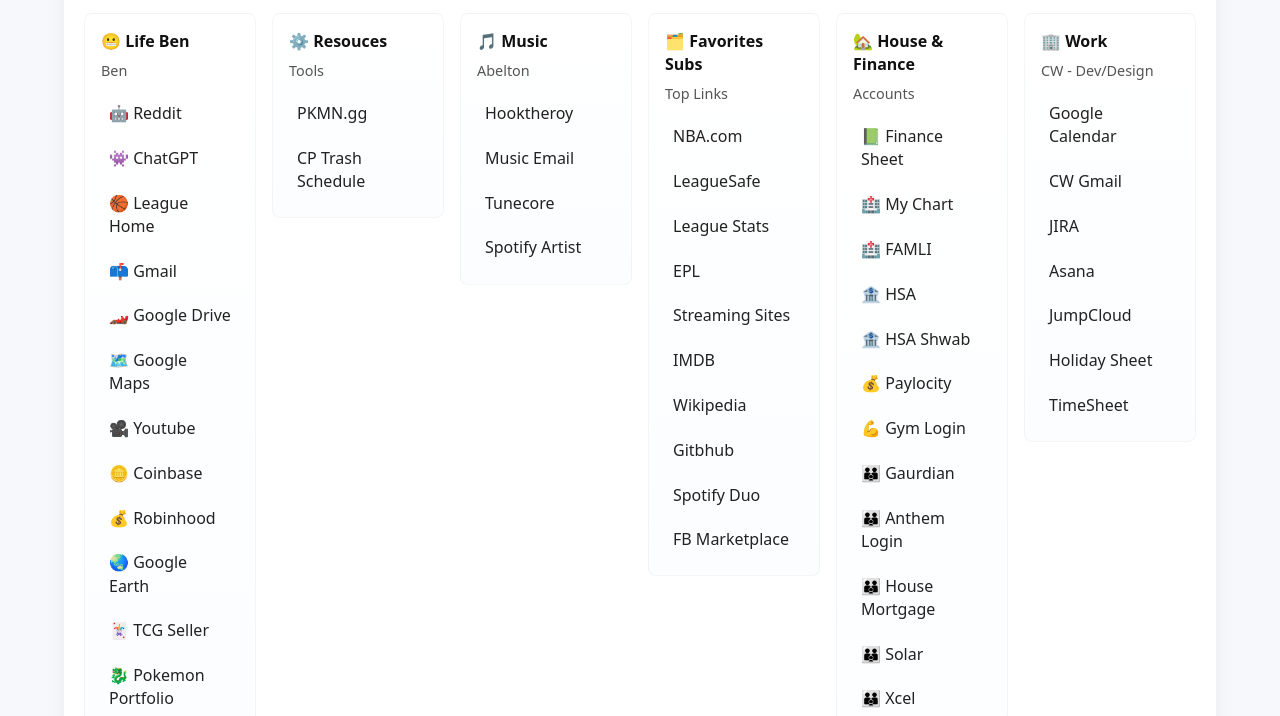
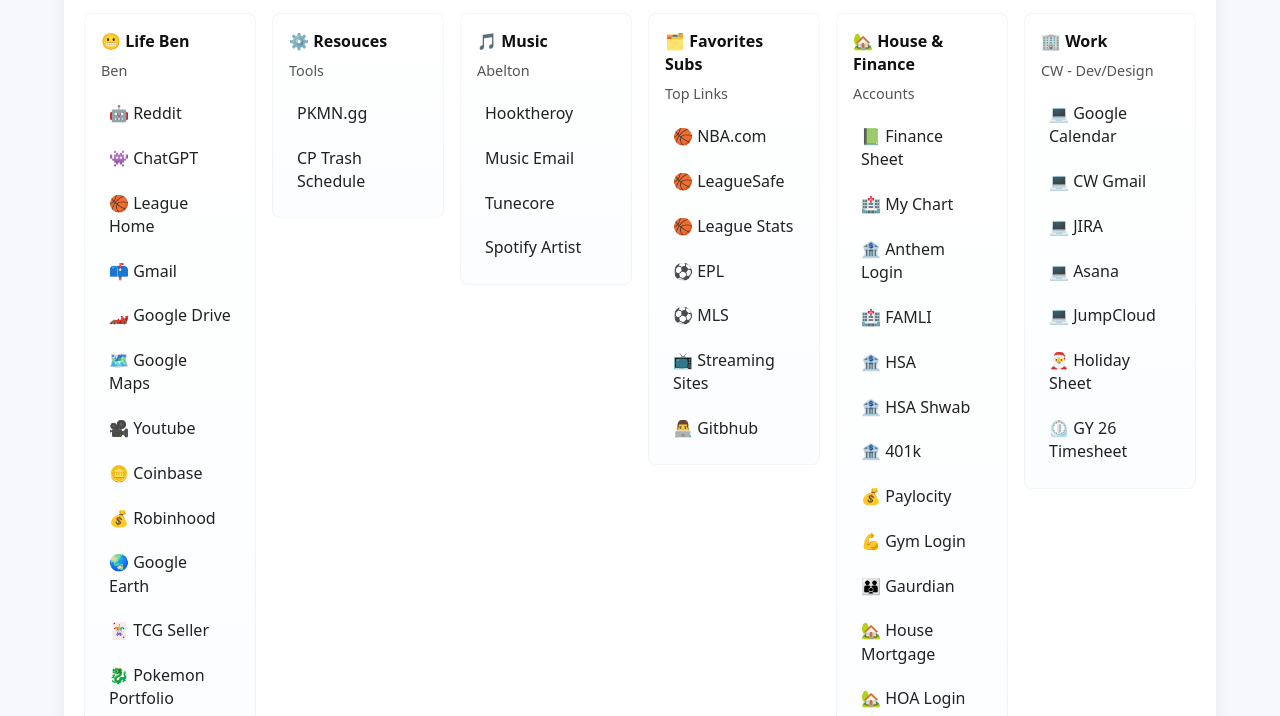
Before and after one commit to bencasalino/ben, a plain HTML site: page index.html in a window 1280 px wide. Shown: the part 84-800 px from the top of the page. Drawn offline with Linux system fonts and the light colour scheme.

Commit message:
adding more

```diff
--- a/index.html
+++ b/index.html
@@ -77,18 +77,15 @@
         <h2 id="col4-title">🗂️ Favorites Subs</h2>
         <p class="lead">Top Links</p>
         <ul class="link-list">
-          <li><a target="_blank" href="https://www.nba.com/schedule">NBA.com</a></li>
-          <li><a target="_blank" href="https://www.leaguesafe.com/league/4366826">LeagueSafe</a></li>
+          <li><a target="_blank" href="https://www.nba.com/schedule">🏀 NBA.com</a></li>
+          <li><a target="_blank" href="https://www.leaguesafe.com/league/4366826">🏀 LeagueSafe</a></li>
           <li><a target="_blank"
-            href="https://docs.google.com/spreadsheets/d/1bkoVXLsDL4TLx9ATViQ7GzS_32VxTzDvEH44h-i9GMk/edit?gid=0#gid=0">League
+            href="https://docs.google.com/spreadsheets/d/1bkoVXLsDL4TLx9ATViQ7GzS_32VxTzDvEH44h-i9GMk/edit?gid=0#gid=0">🏀 League
             Stats</a></li>
-            <li><a target="_blank" href="https://www.premierleague.com/">EPL</a></li>
-            <li><a target="_blank" href="#c4-l6">Streaming Sites</a></li>
-            <li><a target="_blank" href="#c4-l8">IMDB</a></li>
-            <li><a target="_blank" href="#c4-l9">Wikipedia</a></li>
-            <li><a target="_blank" href="#c4-l10">Gitbhub</a></li>
-            <li><a target="_blank" href="#c4-l1">Spotify Duo</a></li>
-          <li><a target="_blank" href="#c4-l10">FB Marketplace</a></li>
+            <li><a target="_blank" href="https://www.premierleague.com/">⚽ EPL</a></li>
+            <li><a target="_blank" href="https://www.mlssoccer.com/">⚽ MLS</a></li>
+            <li><a target="_blank" href="#c4-l6">📺 Streaming Sites</a></li>
+            <li><a target="_blank" href="#c4-l10">👨‍💻 Gitbhub</a></li>
         </ul>
       </article>
 
@@ -99,24 +96,22 @@
         <ul class="link-list">
           <li><a target="_blank" href="https://docs.google.com/spreadsheets/d/1tHtOBEeOe4ekJCe0G7EkKjaqj0RMTypb-vAiwALfrqs/edit?gid=0#gid=0">📗 Finance Sheet</a></li>
           <li><a target="_blank" href="https://mychart.denverhealth.org/mychart/Authentication/Login?">🏥 My Chart </a></li>
+          <li><a target="_blank" href="https://membersecure.anthem.com/member/dashboard">🏦 Anthem Login</a></li>
           <li><a target="_blank" href="https://famli.colorado.gov/">🏥 FAMLI</a></li>
           <li><a target="_blank" href="https://account.hsabank.com/#/auth/login">🏦 HSA</a></li>
           <li><a target="_blank" href="#c4-l1">🏦 HSA Shwab</a></li>
+          <li><a target="_blank" href="#c4-l1">🏦 401k</a></li>
           <li><a target="_blank" href="https://access.paylocity.com/">💰 Paylocity</a></li>
           <li><a target="_blank" href="#c4-l1">💪 Gym Login</a></li>
           <li><a target="_blank"
               href="https://login.guardianlife.com/app/guardianlife_guardiananytimeprod_1/exk7g3v8a0D8kEuzr4h7/sso/saml?SAMLRequest=fVLRctowEPwVj95t2YJgWQPM0NBOmboJDbQPfWGEfICKLbk6KST9%2BjqmSWhnmieNVrd7u6cbo2zqVsyCP5g7%2BBkAffTQ1AZF%2FzAhwRlhJWoURjaAwiuxmn0uBUtS0TrrrbI1uaC8zZCI4Ly2hkSL%2BYRsqqrIVcGGPMsZFFf5iA%2B2BcCIp1KprcpGKeScb9lQkugbOOyYE9IJdXTEAAuDXhrfQSm7irM0ZnzNMjEciDT%2FTqJ5l0Yb6XvWwfsWBaW13WuT7IN0lZam1jtIlG2obFt6CW6eL9I8et1Al7XaZBQejvl%2BcM9lOufH9%2BGXGx5yimjpU3YSzZ7zXVuDoQG3AnevFXy9K18dnE6n5B%2F13kJR%2FsgyfvxU0sZWoYakPbS9LsXzyWKpsEe%2FlDljN2lVkWj55xPeaVNps397%2FttzEYqP6%2FUyXt6u1mQ6fpIW%2FTzd9EV4TC%2Fh8XlNbjrBxXxpa60eow%2FWNdL%2Fv1%2BWZD2iq3jXl4pgsAWldxo637O6tqdrB9LDhHgXgNDpuenf6zj9DQ%3D%3D&RelayState=https%3A%2F%2Fwww.guardiananytime.com%2Fapp3%2Fwps%2Fmyportal%2Fga%2Fmember%2FMemberHome%2F%21ut%2Fp%2Fz1%2F04_Sj9CPykssy0xPLMnMz0vMAfIjo8ziTQJ9TDyc3Q183V0MzA0CQwIDXEyD_I0NDAz0wwkpiAJKG-AAjiD9UWAlvoEuFoaGFkY-7sZBLgaOll7uriEmhgahruboCgyCLRyBCsxcgkxcLA3AVhCypCA3wiDT01ERADjI__s%21%2Fdz%2Fd5%2FL2dBISEvZ0FBIS9nQSEh%2F">🧑‍🧑‍🧒
               Gaurdian</a></li>
-          <li><a target="_blank" href="https://membersecure.anthem.com/member/dashboard">🧑‍🧑‍🧒 Anthem Login</a></li>
-          <li><a target="_blank" href="#c4-l1">🧑‍🧑‍🧒 House Mortgage</a></li>
-          <li><a target="_blank" href="#c4-l1">🧑‍🧑‍🧒 Solar</a></li>
-          <li><a target="_blank" href="https://my.xcelenergy.com/MyAccount/s/profile/manage-billing-account">🧑‍🧑‍🧒
+          <li><a target="_blank" href="#c4-l1">🏡 House Mortgage</a></li>
+          <li><a target="_blank" href="https://gcs3.eunify.net/LoginMod.asp?command=3">🏡 HOA Login</a></li>
+          <li><a target="_blank" href="#c4-l1">☀️ Solar Login</a></li>
+          <li><a target="_blank" href="https://my.xcelenergy.com/MyAccount/s/profile/manage-billing-account">💡
               Xcel</a></li>
-          <li><a target="_blank" href="https://www.chase.com/">🧑‍🧑‍🧒 Chase</a></li>
-          <li><a target="_blank" href="#c4-l1">🧑‍🧑‍🧒 Paypal</a></li>
-          <li><a target="_blank" href="#c4-l1">🧑‍🧑‍🧒 401k</a></li>
-          <li><a target="_blank" href="https://gcs3.eunify.net/LoginMod.asp?command=3">🧑‍🧑‍🧒 HOA Garden</a></li>
-          <!-- <li><a target="_blank" href="#c4-l1">🧑‍🧑‍🧒 NextDoor CP</a></li> -->
+          <li><a target="_blank" href="https://www.chase.com/">🏦 Chase</a></li>
           <li><a target="_blank"
               href="https://verified.capitalone.com/auth/signin?Product=ENTERPRISE&goto_url=https:%2F%2Fmyaccounts.capitalone.com%2F%23%2FProfile#/Profile">🧑‍🧑‍🧒
               Capital One </a></li>
@@ -130,16 +125,16 @@
         <h2 id="col4-title">🏢 Work</h2>
         <p class="lead">CW - Dev/Design</p>
         <ul class="link-list">
-          <li><a target="_blank" href="https://calendar.google.com/calendar/u/0/r">Google Calendar</a></li>
-          <li><a target="_blank" href="https://mail.google.com/mail/u/0/#inbox">CW Gmail</a></li>
-          <li><a target="_blank" href="https://westaf.atlassian.net/jira/for-you">JIRA</a></li>
-          <li><a target="_blank" href="https://app.asana.com/1/33487675719170/home">Asana</a></li>
-          <li><a href="https://console.jumpcloud.com/#/home">JumpCloud</a></li>
+          <li><a target="_blank" href="https://calendar.google.com/calendar/u/0/r">💻 Google Calendar</a></li>
+          <li><a target="_blank" href="https://mail.google.com/mail/u/0/#inbox">💻 CW Gmail</a></li>
+          <li><a target="_blank" href="https://westaf.atlassian.net/jira/for-you">💻 JIRA</a></li>
+          <li><a target="_blank" href="https://app.asana.com/1/33487675719170/home">💻 Asana</a></li>
+          <li><a href="https://console.jumpcloud.com/#/home">💻 JumpCloud</a></li>
           <li><a target="_blank"
-              href="https://docs.google.com/spreadsheets/d/1gAIaPXq4hdjeF2L0uU00iZktIt3zvzn9hhZ4Ss2G0_M/edit?gid=161333219#gid=161333219">Holiday
+              href="https://docs.google.com/spreadsheets/d/1gAIaPXq4hdjeF2L0uU00iZktIt3zvzn9hhZ4Ss2G0_M/edit?gid=161333219#gid=161333219">🎅 Holiday
               Sheet</a></li>
           <li><a target="_blank"
-              href="https://docs.google.com/spreadsheets/d/1GsQzU1e7wZf_t3bOEDiJXxQaFYMUuDcCHp-LCgqBewQ/edit?gid=1121594823#gid=1121594823">TimeSheet</a>
+              href="https://docs.google.com/spreadsheets/d/1GsQzU1e7wZf_t3bOEDiJXxQaFYMUuDcCHp-LCgqBewQ/edit?gid=1121594823#gid=1121594823">⏲️ GY 26 Timesheet</a>
           </li>
 
         </ul>
@@ -149,4 +144,10 @@
 </body>
           <!-- <li><a target="_blank" href="#c4-l1">🧑‍🧑‍🧒 Amazon </a></li>
           <li><a target="_blank" href="#c4-l1">🧑‍🧑‍🧒 TuneCore </a></li> -->
+                      <!-- <li><a target="_blank" href="#c4-l9">Wikipedia</a></li> -->
+            <!-- <li><a target="_blank" href="#c4-l8">IMDB</a></li> -->
+            <!-- <li><a target="_blank" href="#c4-l1">Spotify Duo</a></li> -->
+          <!-- <li><a target="_blank" href="#c4-l10">FB Marketplace</a></li> -->
+                     <!-- <li><a target="_blank" href="#c4-l1">🧑‍🧑‍🧒 Paypal</a></li> -->
+          <!-- <li><a target="_blank" href="#c4-l1">🧑‍🧑‍🧒 NextDoor CP</a></li> -->
 </html>
```
